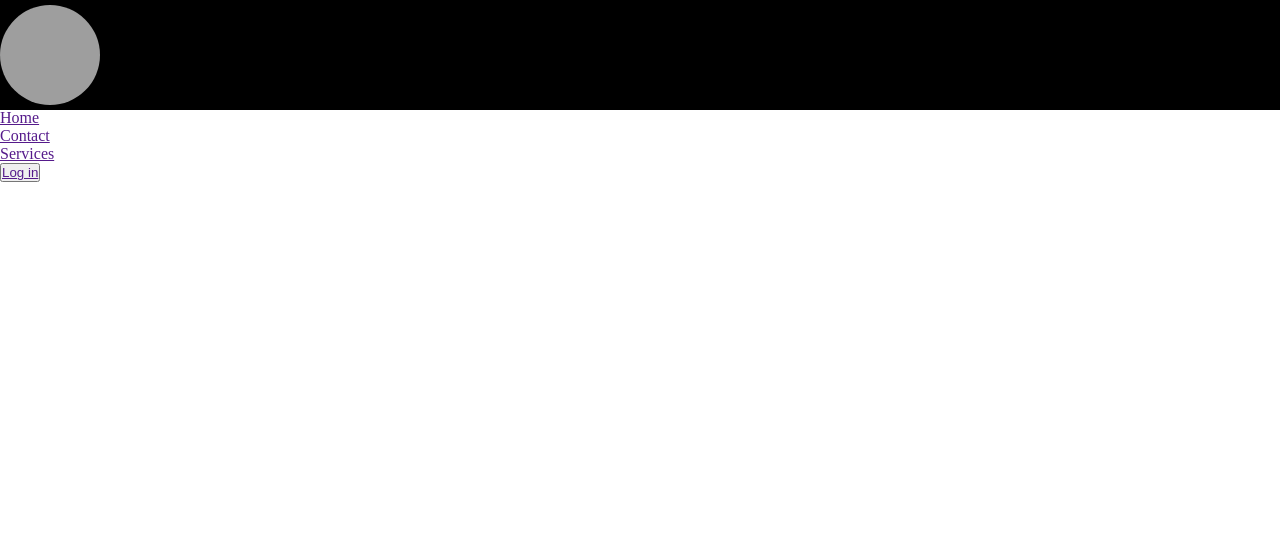
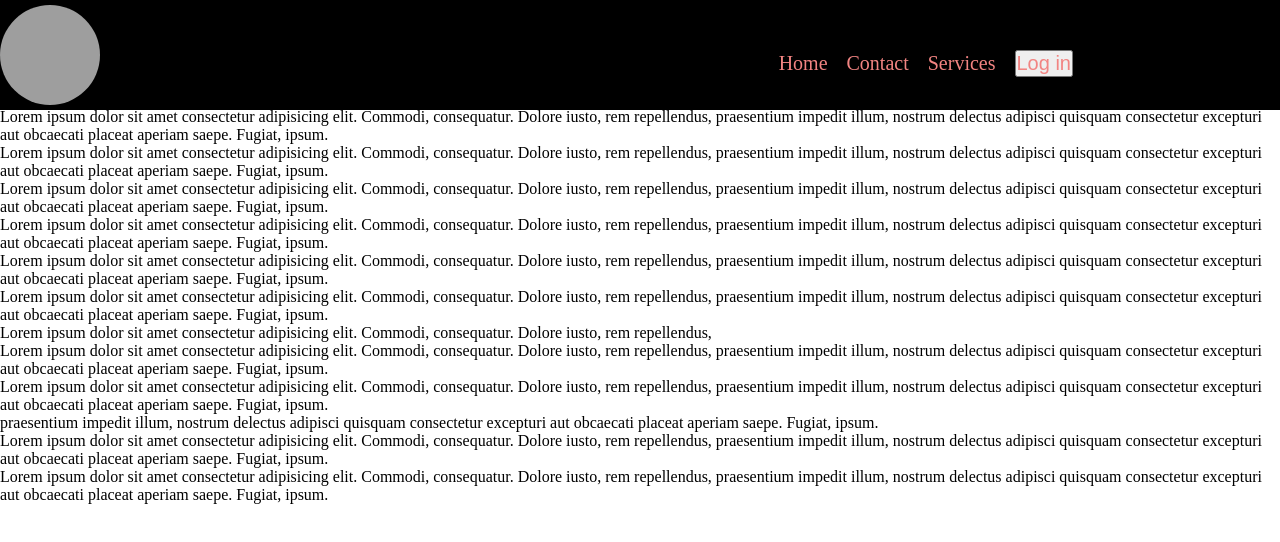
Before and after one commit to shubham0419/SAITM_BCA1_SECTION_A_B, a plain HTML site: page day22/navbar.html in a window 1280 px wide. Drawn offline with Linux system fonts and the light colour scheme; grey boxes are pictures that could not be loaded.

Commit message:
nav bar,flexbox

```diff
--- a/day22/nav.css
+++ b/day22/nav.css
@@ -5,7 +5,9 @@
 
 header {
     background-color: black;
+    width: 100%;
     height: 110px;
+    position: fixed;
 }
 
 #logo {
@@ -14,3 +16,27 @@ header {
     border-radius: 50%;
     margin-top: 5px;
 }
+
+#nav-items {
+    display: inline-block;
+    position: absolute;
+    right: 15%;
+    top: 50px;
+}
+
+#nav-items li {
+    display: inline-block;
+    margin-right: 15px;
+}
+
+#nav-items a {
+    color: #f28482;
+    text-decoration: none;
+    font-size: 20px;
+}
+
+#nav-items a:hover {
+    border-bottom: 2px solid #f28482;
+}
+
+#nav-items button {}
--- a/day22/navbar.html
+++ b/day22/navbar.html
@@ -14,7 +14,8 @@
         <img id="logo"
             src="https://images.unsplash.com/photo-1516876437184-593fda40c7ce?w=600&auto=format&fit=crop&q=60&ixlib=rb-4.0.3&ixid=M3wxMjA3fDB8MHxzZWFyY2h8MjB8fGxvZ298ZW58MHx8MHx8fDA%3D"
             alt="">
-        <nav>
+
+        <nav id="nav-items">
             <ul>
                 <li><a href="">Home</a></li>
                 <li><a href="">Contact</a></li>
@@ -28,7 +29,51 @@
         </nav>
     </header>
 
-    <main></main>
+    <main>
+        <p>Lorem ipsum dolor sit amet consectetur adipisicing elit. Commodi, consequatur. Dolore iusto, rem repellendus,
+            praesentium impedit illum, nostrum delectus adipisci quisquam consectetur excepturi aut obcaecati placeat
+            aperiam saepe. Fugiat, ipsum.</p>
+        <p>Lorem ipsum dolor sit amet consectetur adipisicing elit. Commodi, consequatur. Dolore iusto, rem repellendus,
+            praesentium impedit illum, nostrum delectus adipisci quisquam consectetur excepturi aut obcaecati placeat
+            aperiam saepe. Fugiat, ipsum.</p>
+        <p>Lorem ipsum dolor sit amet consectetur adipisicing elit. Commodi, consequatur. Dolore iusto, rem repellendus,
+            praesentium impedit illum, nostrum delectus adipisci quisquam consectetur excepturi aut obcaecati placeat
+            aperiam saepe. Fugiat, ipsum.</p>
+        <p>Lorem ipsum dolor sit amet consectetur adipisicing elit. Commodi, consequatur. Dolore iusto, rem repellendus,
+            praesentium impedit illum, nostrum delectus adipisci quisquam consectetur excepturi aut obcaecati placeat
+            aperiam saepe. Fugiat, ipsum.</p>
+        <p>Lorem ipsum dolor sit amet consectetur adipisicing elit. Commodi, consequatur. Dolore iusto, rem repellendus,
+            praesentium impedit illum, nostrum delectus adipisci quisquam consectetur excepturi aut obcaecati placeat
+            aperiam saepe. Fugiat, ipsum.</p>
+        <p>Lorem ipsum dolor sit amet consectetur adipisicing elit. Commodi, consequatur. Dolore iusto, rem repellendus,
+            praesentium impedit illum, nostrum delectus adipisci quisquam consectetur excepturi aut obcaecati placeat
+            aperiam saepe. Fugiat, ipsum.</p>
+        <p>Lorem ipsum dolor sit amet consectetur adipisicing elit. Commodi, consequatur. Dolore iusto, rem repellendus,
+            praesentium impedit illum, nostrum delectus adipisci quisquam consectetur excepturi aut obcaecati placeat
+            aperiam saepe. Fugiat, ipsum.</p>
+        <p>Lorem ipsum dolor sit amet consectetur adipisicing elit. Commodi, consequatur. Dolore iusto, rem repellendus,
+            praesentium impedit illum, nostrum delectus adipisci quisquam consectetur excepturi aut obcaecati placeat
+            aperiam saepe. Fugiat, ipsum.</p>
+        <p>Lorem ipsum dolor sit amet consectetur adipisicing elit. Commodi, consequatur. Dolore iusto, rem repellendus,
+            praesentium impedit illum, nostrum delectus adipisci quisquam consectetur excepturi aut obcaecati placeat
+            aperiam saepe. Fugiat, ipsum.</p>
+        <p>Lorem ipsum dolor sit amet consectetur adipisicing elit. Commodi, consequatur. Dolore iusto, rem repellendus,
+
+        <p>Lorem ipsum dolor sit amet consectetur adipisicing elit. Commodi, consequatur. Dolore iusto, rem repellendus,
+            praesentium impedit illum, nostrum delectus adipisci quisquam consectetur excepturi aut obcaecati placeat
+            aperiam saepe. Fugiat, ipsum.</p>
+        <p>Lorem ipsum dolor sit amet consectetur adipisicing elit. Commodi, consequatur. Dolore iusto, rem repellendus,
+            praesentium impedit illum, nostrum delectus adipisci quisquam consectetur excepturi aut obcaecati placeat
+            aperiam saepe. Fugiat, ipsum.</p> praesentium impedit illum, nostrum delectus adipisci quisquam consectetur
+        excepturi aut obcaecati placeat
+        aperiam saepe. Fugiat, ipsum.</p>
+        <p>Lorem ipsum dolor sit amet consectetur adipisicing elit. Commodi, consequatur. Dolore iusto, rem repellendus,
+            praesentium impedit illum, nostrum delectus adipisci quisquam consectetur excepturi aut obcaecati placeat
+            aperiam saepe. Fugiat, ipsum.</p>
+        <p>Lorem ipsum dolor sit amet consectetur adipisicing elit. Commodi, consequatur. Dolore iusto, rem repellendus,
+            praesentium impedit illum, nostrum delectus adipisci quisquam consectetur excepturi aut obcaecati placeat
+            aperiam saepe. Fugiat, ipsum.</p>
+    </main>
 
     <footer></footer>
 
```
Also changed, not shown: day23/flexbox.css (added, +23 -0 lines), day23/flexbox.html (added, +23 -0 lines).
